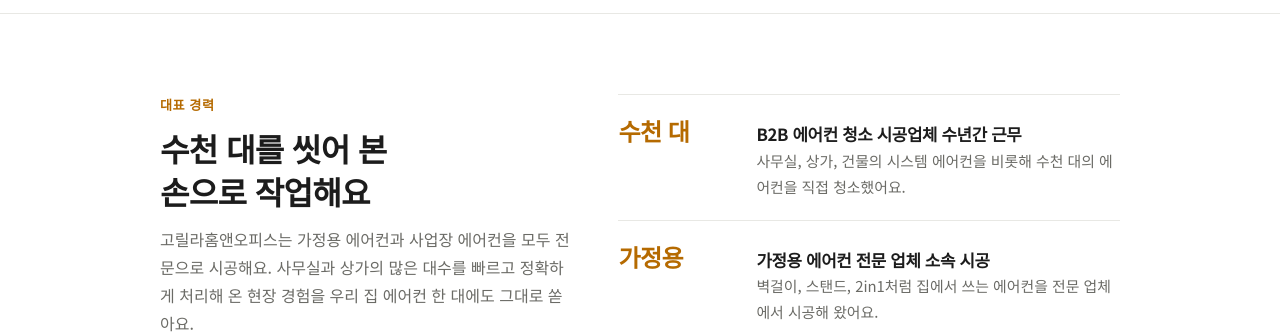
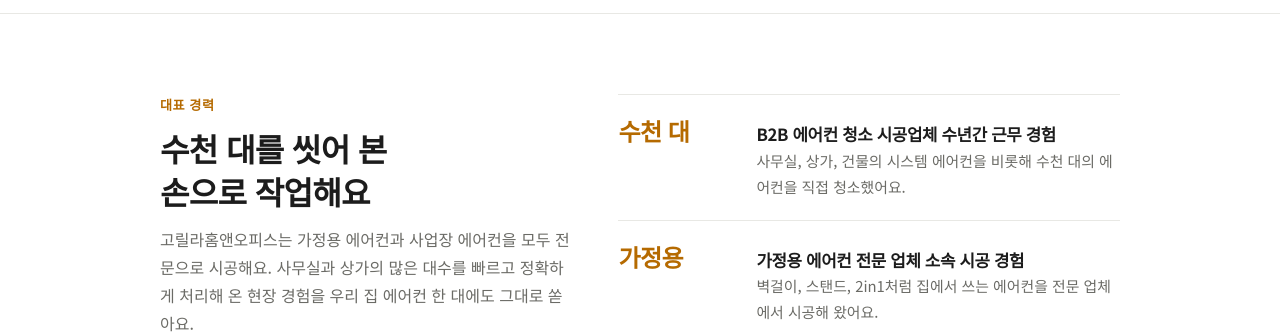
Before and after one commit to gorilla-aircare/gorilla-aircare.github.io, a plain HTML site: page index.html in a window 1280 px wide. Shown: the part 825-1159 px from the top of the page. Drawn offline with Linux system fonts and the light colour scheme.

Commit message:
Add files via upload

```diff
--- a/index.html
+++ b/index.html
@@ -222,8 +222,8 @@ footer .in{border-top:1px solid var(--line);padding-top:20px}
         <p class="lead">고릴라홈앤오피스는 가정용 에어컨과 사업장 에어컨을 모두 전문으로 시공해요. 사무실과 상가의 많은 대수를 빠르고 정확하게 처리해 온 현장 경험을 우리 집 에어컨 한 대에도 그대로 쏟아요.</p>
       </div>
       <ul class="exp-list">
-        <li><b>수천 대</b><div><h3>B2B 에어컨 청소 시공업체 수년간 근무</h3><p>사무실, 상가, 건물의 시스템 에어컨을 비롯해 수천 대의 에어컨을 직접 청소했어요.</p></div></li>
-        <li><b>가정용</b><div><h3>가정용 에어컨 전문 업체 소속 시공</h3><p>벽걸이, 스탠드, 2in1처럼 집에서 쓰는 에어컨을 전문 업체에서 시공해 왔어요.</p></div></li>
+        <li><b>수천 대</b><div><h3>B2B 에어컨 청소 시공업체 수년간 근무 경험</h3><p>사무실, 상가, 건물의 시스템 에어컨을 비롯해 수천 대의 에어컨을 직접 청소했어요.</p></div></li>
+        <li><b>가정용</b><div><h3>가정용 에어컨 전문 업체 소속 시공 경험</h3><p>벽걸이, 스탠드, 2in1처럼 집에서 쓰는 에어컨을 전문 업체에서 시공해 왔어요.</p></div></li>
         <li><b>1급</b><div><h3>에어컨청소전문가 자격증 보유</h3><p>분해와 세척, 조립까지 정해진 기준대로 작업해요.</p></div></li>
       </ul>
     </div>
```
